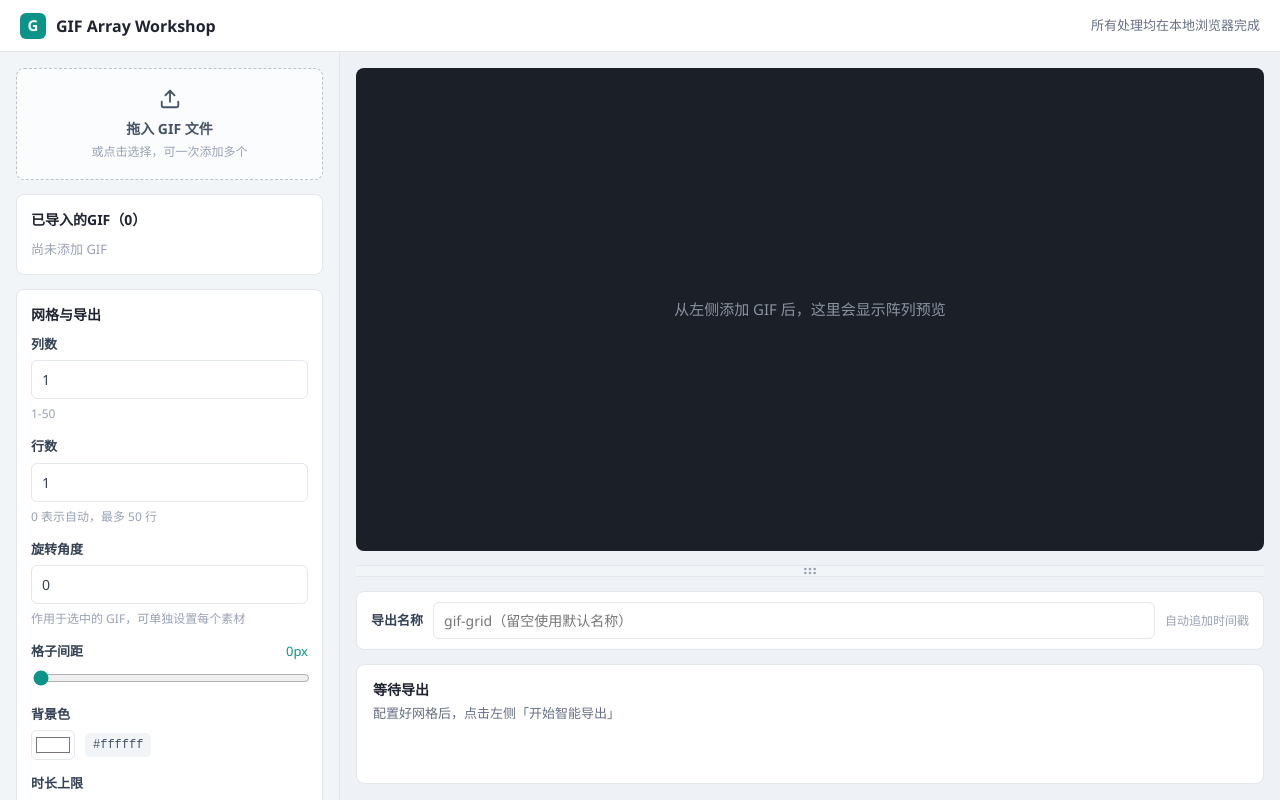
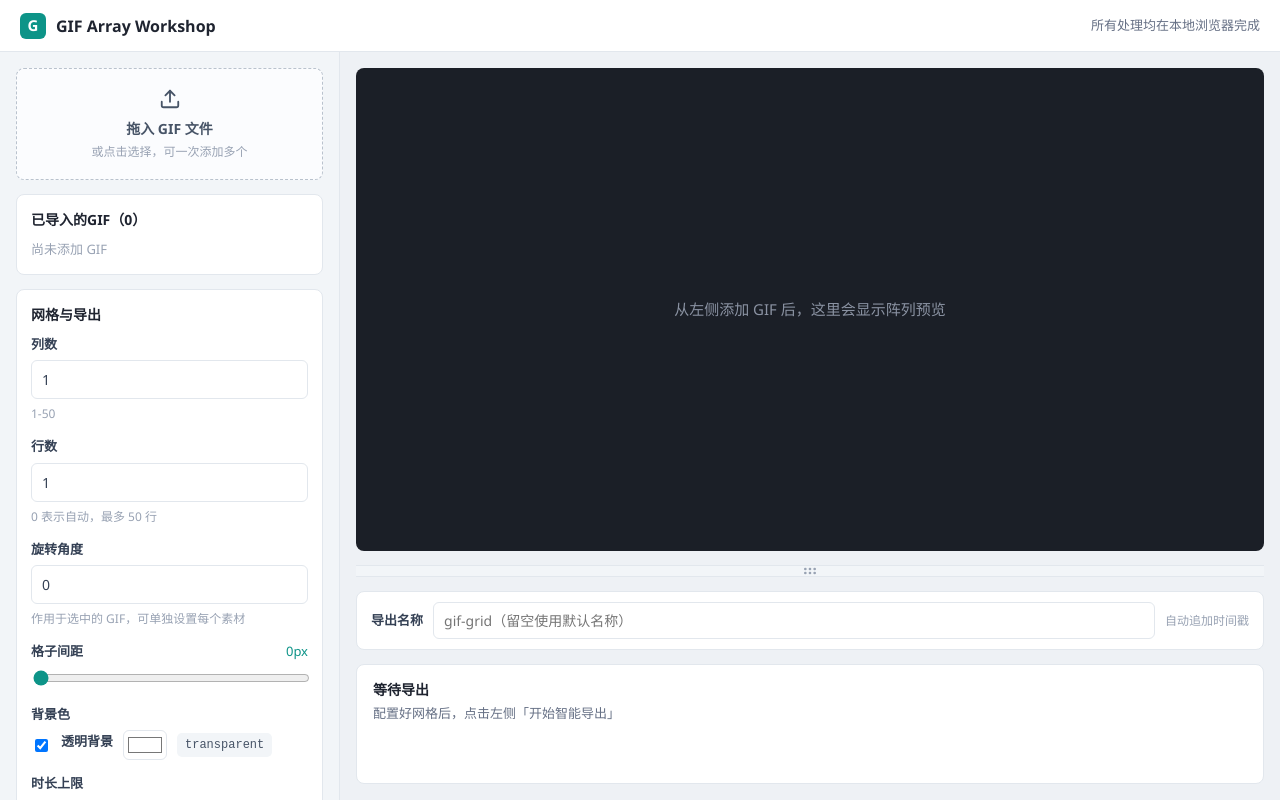
Before and after one commit to LOTUSzzzzzz/gif, a React (Vite) app: page / in a window 1280 px wide. Built offline with nearby package versions, Linux system fonts and the light colour scheme.

Commit message:
Support transparent background and clean export result details

```diff
--- a/src/App.tsx
+++ b/src/App.tsx
@@ -26,7 +26,7 @@ const DEFAULT_CONFIG: GridConfig = {
   columns: 1,
   rows: 1,
   gap: 0,
-  backgroundColor: "#ffffff",
+  backgroundColor: "transparent",
   scale: 1,
   maxDurationSec: 5,
   sampleIntervalMs: 20,
--- a/src/components/ExportPanel.tsx
+++ b/src/components/ExportPanel.tsx
@@ -77,37 +77,16 @@ export function ExportPanel({
             <strong>{result.ssim.toFixed(4)}</strong>
           </div>
           <div className="stat">
-            <span>采用参数</span>
+            <span>输出尺寸</span>
             <strong>
-              lossy {result.chosen.lossy} · {result.chosen.colors} 色
+              {result.outputWidth}×{result.outputHeight}
             </strong>
           </div>
         </div>
         <p className="export-meta">
-          {result.outputWidth}×{result.outputHeight} · {result.frameCount} 帧 ·{" "}
-          {formatMs(result.durationMs)}
+          {result.frameCount} 帧 · {formatMs(result.durationMs)} ·{" "}
+          {fileName}
         </p>
-        {result.candidates.length > 1 && (
-          <div className="candidate-table">
-            {result.candidates.map((c) => (
-              <div
-                key={`${c.spec.lossy}-${c.spec.colors}`}
-                className={`candidate-row${
-                  c.spec === result.chosen ? " chosen" : ""
-                }`}
-              >
-                <span className="candidate-params">
-                  lossy {c.spec.lossy} / {c.spec.colors} 色
-                </span>
-                <span>{formatBytes(c.sizeBytes)}</span>
-                <span>SSIM {c.ssim.toFixed(3)}</span>
-                <span className={c.accepted ? "tag ok" : "tag bad"}>
-                  {c.accepted ? "达标" : "未达阈值"}
-                </span>
-              </div>
-            ))}
-          </div>
-        )}
       </section>
     );
   }
--- a/src/components/SettingsPanel.tsx
+++ b/src/components/SettingsPanel.tsx
@@ -148,10 +148,26 @@ export function SettingsPanel({
         <label htmlFor="background">背景色</label>
         <div className="color-row">
           <input
+            id="transparentBg"
+            type="checkbox"
+            checked={config.backgroundColor === "transparent"}
+            disabled={disabled}
+            onChange={(e) =>
+              onChange({
+                backgroundColor: e.target.checked ? "transparent" : "#ffffff",
+              })
+            }
+          />
+          <label htmlFor="transparentBg">透明背景</label>
+          <input
             id="background"
             type="color"
-            value={config.backgroundColor}
-            disabled={disabled}
+            value={
+              config.backgroundColor === "transparent"
+                ? "#ffffff"
+                : config.backgroundColor
+            }
+            disabled={disabled || config.backgroundColor === "transparent"}
             onChange={(e) => onChange({ backgroundColor: e.target.value })}
           />
           <code>{config.backgroundColor}</code>
--- a/src/styles.css
+++ b/src/styles.css
@@ -526,7 +526,8 @@ body.dragging-split {
   max-width: 100%;
   max-height: 100%;
   box-shadow: 0 8px 30px rgba(0, 0, 0, 0.35);
-  background: #ffffff;
+  background-image: repeating-conic-gradient(#e8ecf1 0% 25%, #ffffff 0% 50%);
+  background-size: 16px 16px;
 }
 
 .stage-controls {
--- a/src/workers/gif.worker.ts
+++ b/src/workers/gif.worker.ts
@@ -50,8 +50,10 @@ function drawGrid(
   height: number,
 ): void {
   if (assets.length === 0) return;
-  target.fillStyle = config.backgroundColor;
-  target.fillRect(0, 0, width, height);
+  if (config.backgroundColor && config.backgroundColor !== "transparent") {
+    target.fillStyle = config.backgroundColor;
+    target.fillRect(0, 0, width, height);
+  }
   const geometry = computeGridGeometry(
     assets.length,
     config,
@@ -255,11 +257,25 @@ async function exportGif(config: GridConfig): Promise<void> {
       if (sampleSet.has(i)) {
         refs.push({ timeMs: t, luma: downscaleLuma(imageData, 512) });
       }
-      const palette = quantize(imageData.data, 256);
-      const index = applyPalette(imageData.data, palette);
+      const useTransparency = config.backgroundColor === "transparent";
+      const palette = quantize(
+        imageData.data,
+        256,
+        useTransparency ? { format: "rgba4444", oneBitAlpha: true } : undefined,
+      );
+      const index = applyPalette(
+        imageData.data,
+        palette,
+        useTransparency ? "rgba4444" : undefined,
+      );
+      const transparentIndex = useTransparency
+        ? palette.findIndex((c) => (c[3] ?? 255) < 128)
+        : -1;
       encoder.writeFrame(index, outputWidth, outputHeight, {
         palette,
         delay: timeline.intervalMs,
+        transparent: transparentIndex >= 0,
+        transparentIndex: transparentIndex >= 0 ? transparentIndex : undefined,
       });
       if (i % progressEvery === 0 || i === timeline.frameCount - 1) {
         post({
```
